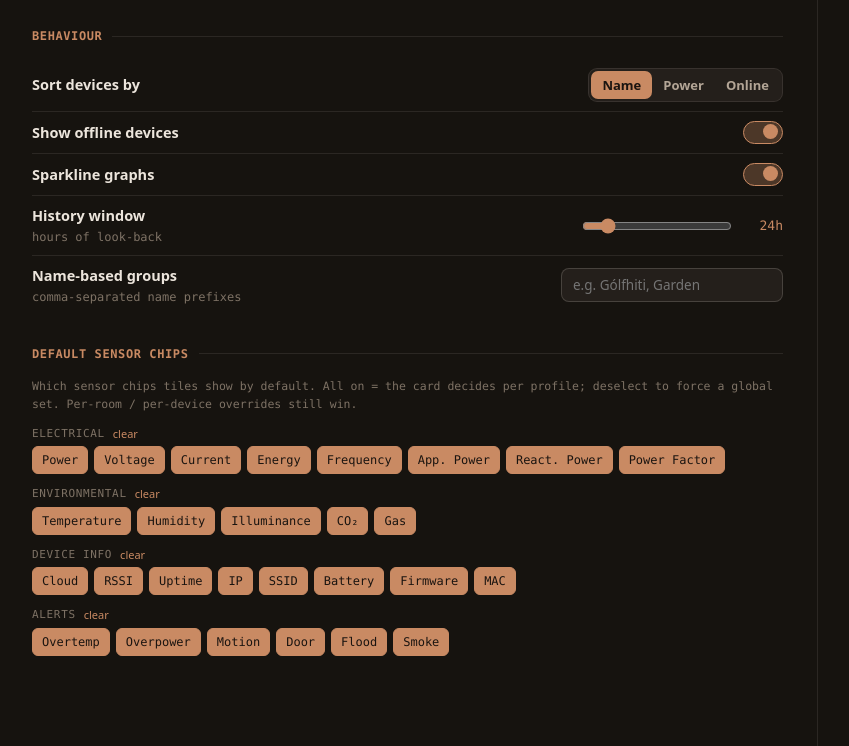
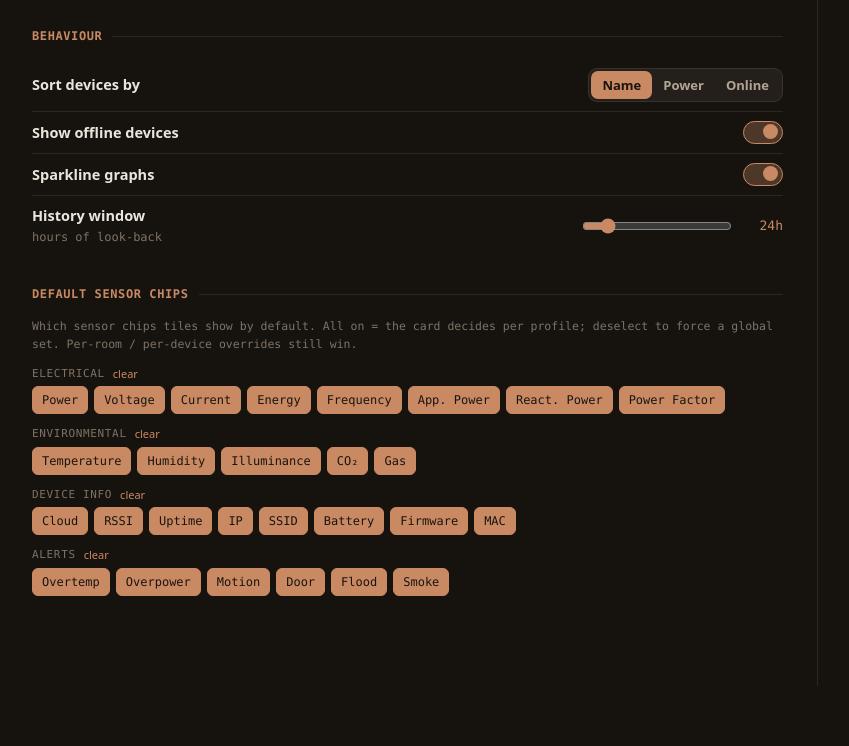
Before and after one commit to TheIcelandicguy/ha-device-dashboard-card, a website: page docs/tools/config-builder.html in a window 1280 px wide. Shown: the part 1203-1949 px from the top of the page, without its empty margins (2-851 px from the left). After the commit the page ends 1889 px from the top, so only its background shows below. Drawn offline with Linux system fonts and the light colour scheme.

Commit message:
docs: drop name_groups, removed from the card in e71bcfa
The option no longer exists anywhere in src/ — no type, no migration, no
rendering — but the docs still advertised it and config-builder.html still
emitted `name_groups:` into generated YAML that the card silently ignores.

Removed from card-reference.json (defaults, firstRun, editor control),
reference.html (both tables), and config-builder.html (state, control, emit,
import and MANAGED list). Existing YAML carrying the key is inert, so no
migration is needed.

Co-Authored-By: Claude Opus 5 (1M context) <noreply@anthropic.com>

```diff
--- a/docs/tools/config-builder.html
+++ b/docs/tools/config-builder.html
@@ -178,7 +178,7 @@ const DEFAULTS = { theme:'warm_dusk', title:'Shelly', columns:3, tile_size:'md',
   tile_style:null, power_monitor_variant:'big-number', smart_tile_styles:false, show_offline:true,
   show_graphs:true, graph_hours:24, effects:false, header_show_title:true, header_show_stats:true,
   header_show_cloud:false, header_show_orbs:false, header_chips:['online','offline','power','alerts'],
-  sensors:null, name_groups:null };
+  sensors:null };
 
 const THEMES = [
   ['warm_dusk','Warm Dusk',true,{accent_color:'#c98a63',card_bg:'#1e1a17',tile_bg:'rgba(255,244,232,0.035)',tile_border:'rgba(255,244,232,0.08)',tile_hover_bg:'rgba(255,244,232,0.06)',tile_hover_shadow:'rgba(0,0,0,0.35)',tile_sensor_bg:'rgba(255,244,232,0.045)',tile_exp_bg:'rgba(255,244,232,0.05)',text_primary:'#ece5dc',text_secondary:'#b3a596',text_muted:'#7e7265',header_bg:'#241f1b',header_bg2:'#33291f',header_text_color:'#f3ece3',header_orb_color:'#c98a63',online_color:'#93b384',offline_color:'#d47f62',power_color:'#dba25c',area_header_color:'#c98a63'}],
@@ -210,7 +210,7 @@ let S;
 function fresh(){ return { theme:'warm_dusk', title:'', columns:3, tile_size:'md', sort_by:'name',
   tile_style:'', power_monitor_variant:'big-number', smart_tile_styles:false, show_offline:true, show_graphs:true,
   graph_hours:24, effects:false, header_show_title:true, header_show_stats:true, header_show_cloud:false,
-  header_show_orbs:false, header_chips:['online','offline','power','alerts'], sensors:[...ALL_SENSORS], name_groups:'' }; }
+  header_show_orbs:false, header_chips:['online','offline','power','alerts'], sensors:[...ALL_SENSORS] }; }
 S = fresh();
 
 const panel = document.getElementById('panel');
@@ -283,8 +283,6 @@ function render(){
   rowEl(g,'Show offline devices','',toggle(S.show_offline,v=>{S.show_offline=v;sync();}));
   rowEl(g,'Sparkline graphs','',toggle(S.show_graphs,v=>{S.show_graphs=v;render();sync();}));
   if(S.show_graphs) rowEl(g,'History window','hours of look-back',slider(1,168,1,S.graph_hours,'h',v=>{S.graph_hours=v;sync();}));
-  const ng=el('input'); ng.type='text'; ng.placeholder='e.g. Gólfhiti, Garden'; ng.value=S.name_groups; ng.oninput=e=>{S.name_groups=e.target.value;sync();};
-  rowEl(g,'Name-based groups','comma-separated name prefixes',ng);
 
   // SENSOR CHIPS
   g=group('Default sensor chips');
@@ -323,8 +321,6 @@ function buildConfig(){
   const hcDef=DEFAULTS.header_chips;
   if(S.header_chips.length!==hcDef.length || S.header_chips.some((k,i)=>k!==hcDef[i])) c.header_chips=[...S.header_chips];
   if(S.sensors.length!==ALL_SENSORS.length) c.sensors=[...S.sensors];
-  const ng=S.name_groups.split(',').map(s=>s.trim()).filter(Boolean);
-  if(ng.length) c.name_groups=ng;
   if(S.theme!=='warm_dusk') c.style={...THEME_MAP[S.theme]};
   return c;
 }
@@ -386,7 +382,7 @@ document.getElementById('dl').onclick=()=>{const blob=new Blob([window._cfgYaml]
 document.getElementById('reset').onclick=()=>{S=fresh();render();sync();};
 
 /* ── import existing YAML ── */
-const MANAGED=['type','title','columns','tile_size','tile_style','power_monitor_variant','smart_tile_styles','sort_by','show_offline','show_graphs','graph_hours','effects','header_show_title','header_show_stats','header_show_cloud','header_show_orbs','header_chips','sensors','name_groups','style'];
+const MANAGED=['type','title','columns','tile_size','tile_style','power_monitor_variant','smart_tile_styles','sort_by','show_offline','show_graphs','graph_hours','effects','header_show_title','header_show_stats','header_show_cloud','header_show_orbs','header_chips','sensors','style'];
 function parseScalar(s){ if(s==='')return '';
   if((s[0]==='"'&&s.slice(-1)==='"')||(s[0]==="'"&&s.slice(-1)==="'"))return s.slice(1,-1);
   if(s==='true')return true; if(s==='false')return false;
@@ -430,8 +426,6 @@ function applyConfig(c){
   S.header_show_orbs=c.header_show_orbs===true;
   if(Array.isArray(c.header_chips)) S.header_chips=c.header_chips.filter(k=>HC_LABEL[k]);
   if(Array.isArray(c.sensors)) S.sensors=c.sensors.filter(k=>ALL_SENSORS.includes(k));
-  if(Array.isArray(c.name_groups)) S.name_groups=c.name_groups.join(', ');
-  else if(typeof c.name_groups==='string') S.name_groups=c.name_groups;
   if(c.style&&typeof c.style==='object'){ const t=matchTheme(c.style); if(t) S.theme=t; }
   render(); sync();
   return Object.keys(c).filter(k=>!MANAGED.includes(k));
```
Also changed, not shown: docs/card-reference.json (+2 -5 lines), docs/tools/reference.html (+0 -2 lines).
